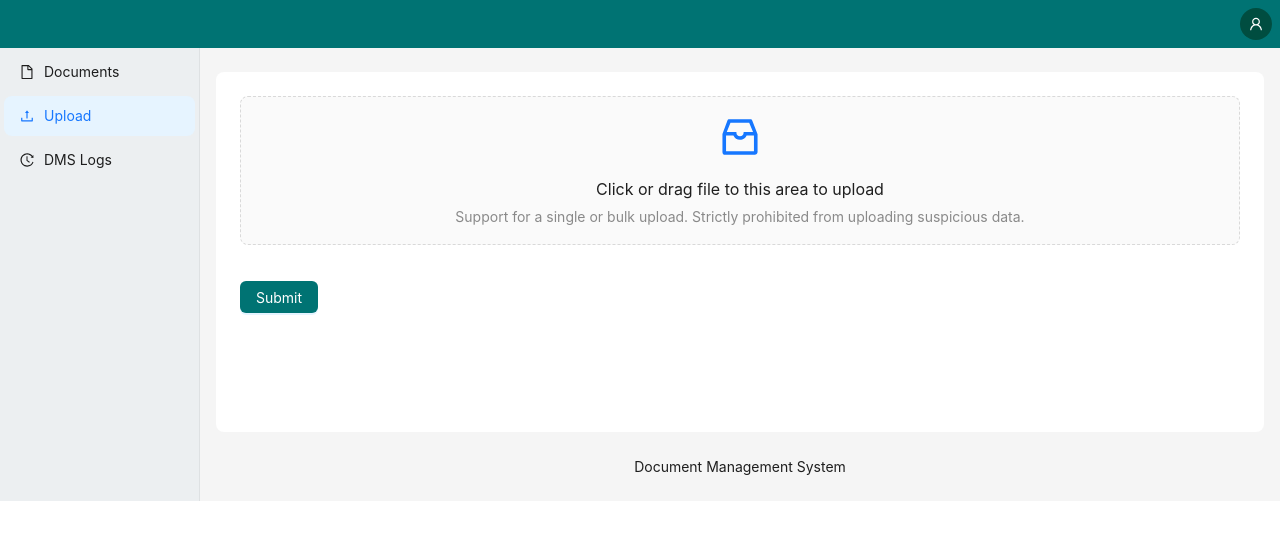
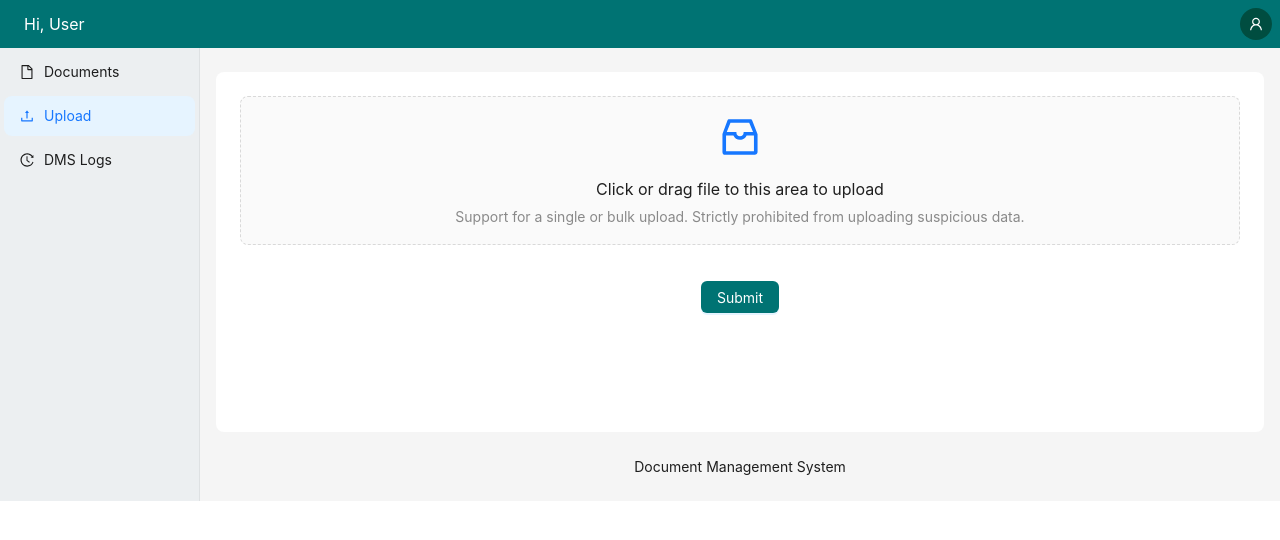
Before and after one commit to piyush2053/DMS-Document-Management-System, a React (Create React App) app: page /dashboard in a window 1280 px wide. Both pictures are taken after a click on the item "Upload". Shown: the top 540 px of the page. Built offline with nearby package versions, Linux system fonts and the light colour scheme; no server answers.

Commit message:
Greeting

```diff
--- a/src/Component/Modules/Documents.tsx
+++ b/src/Component/Modules/Documents.tsx
@@ -84,7 +84,7 @@ export default function Documents() {
                   okText="Yes"
                   cancelText="No"
                 >
-                   <Button type="primary"  icon={<DeleteOutlined />} danger>{selectedDocs.length}</Button>
+                   <Button type="primary"  icon={<DeleteOutlined />} className='bg-red-500'>{selectedDocs.length}</Button>
                 </Popconfirm>
                 </Tooltip>
                 )}
@@ -96,7 +96,7 @@ export default function Documents() {
             {docs.map((item, index) => (
               <div
                 key={index}
-                className={`border p-2 rounded-lg cursor-pointer hover:scale-110 transition hover:z-50 ${selectedDocs.includes(item) ? 'border-2 border-blue-400' : ''}`}
+                className={`border p-2 rounded-lg cursor-pointer hover:scale-110 transition hover:z-50 ${selectedDocs.includes(item) ? 'border-2 border-red-300' : ''}`}
                 onClick={() => handleDocClick(item)}
               >
                 {getIcon(item.extension)}
--- a/src/Component/Modules/Uploads.tsx
+++ b/src/Component/Modules/Uploads.tsx
@@ -32,8 +32,6 @@ export default function Uploads() {
       const formData = new FormData();
       formData.append('file', file);
       formData.append('email', email);
-
-      // Debugging: Log form data
       Array.from(formData.entries()).forEach(([key, value]) => {
         console.log(key, value);
       });
@@ -64,7 +62,7 @@ export default function Uploads() {
         <Dragger
           fileList={fileList}
           onChange={handleFileChange}
-          beforeUpload={() => false} // Prevent automatic upload by Dragger
+          beforeUpload={() => false}
           style={{ marginBottom: '16px' }}
         >
           <p className="ant-upload-drag-icon">
@@ -75,9 +73,11 @@ export default function Uploads() {
             Support for a single or bulk upload. Strictly prohibited from uploading suspicious data.
           </p>
         </Dragger>
+        <div className="flex justify-center">
         <Button type="primary" className="bg-[#007373] mt-5" htmlType="submit">
           Submit
         </Button>
+        </div>
       </div>
     </form>
   );
--- a/src/Component/Navbar.tsx
+++ b/src/Component/Navbar.tsx
@@ -27,7 +27,10 @@ export const Navbar = () => {
   );
 
   return (
-    <div className='bg-[#007373] flex justify-end p-2'>
+    <div className='bg-[#007373] flex justify-between p-2'>
+      <div className='my-auto'>
+        <p className='my-auto py-auto text-white mx-4'>Hi, {email.split('@')[0] || "User"}</p>
+      </div>
       <Popover content={content} title="User Details" trigger="click">
         <Avatar style={{ backgroundColor: "#004D40", verticalAlign: 'middle' }} size="default" gap={4} className='cursor-pointer hover:shadow-md hover:animate-fade'>
           <UserOutlined />
```
